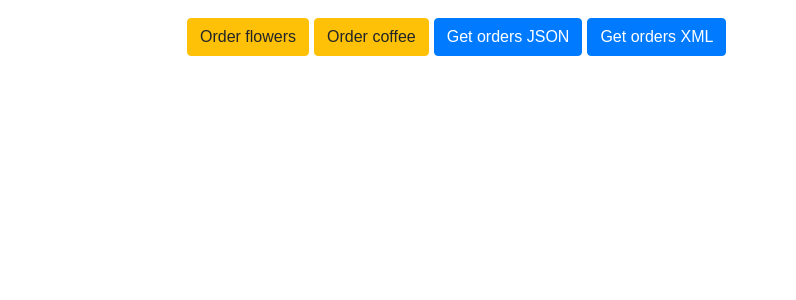
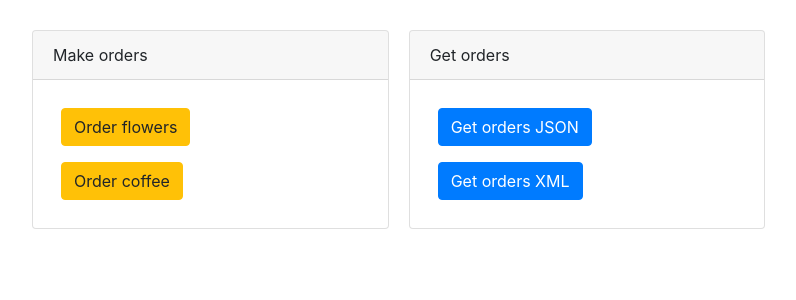
Before and after one commit to AloyzasV/courier, a Symfony app: template templates/index.html.twig in a window 1280 px wide. Shown: the top 300 px of the page, without its empty margins (53-849 px from the left). Run offline with Twig, Linux system fonts and the light colour scheme; the template is opened without the code that fills it, so the values that code supplies are empty; some libraries are stand-ins or nearby versions.

Commit message:
Completed forms and home page, error handling

```diff
--- /dev/null
+++ b/public/css/custom.css
@@ -0,0 +1,16 @@
+label.required:before {
+    content: "* ";
+    color: red;
+}
+.form-check-label.required:before {
+    content: none;
+}
+#map {
+    width: auto;
+    height: 400px;
+    margin-bottom: 20px;
+}
+.card {
+    margin-top: 30px;
+    margin-bottom: 30px;
+}
--- a/src/Entity/Order/FlowerOrder.php
+++ b/src/Entity/Order/FlowerOrder.php
@@ -33,6 +33,7 @@ class FlowerOrder implements OrderInterface
     /**
      * @ORM\Column(type="datetime")
      * @Assert\NotBlank
+     * @Assert\DateTime(format="Y-m-d H:i")
      */
     private $deliverOn;
 
--- a/src/Service/Strategy/ReturnTypeContext.php
+++ b/src/Service/Strategy/ReturnTypeContext.php
@@ -9,6 +9,7 @@ use Symfony\Component\Serializer\Serializer;
 use Symfony\Component\Serializer\Encoder\XmlEncoder;
 use Symfony\Component\Serializer\Encoder\JsonEncoder;
 use Symfony\Component\HttpFoundation\Response;
+use Symfony\Component\HttpKernel\Exception\NotFoundHttpException;
 
 class ReturnTypeContext
 {
@@ -28,6 +29,11 @@ class ReturnTypeContext
     public function return(string $type): Response
     {
         $orders = $this->getOrdersListService->getOrdersForCourier();
+
+        if (count($orders) == 0) {
+            throw new NotFoundHttpException('No orders available');
+        }
+
         $serializer = new Serializer([], [new XmlEncoder(), new JsonEncoder()]);
 
         foreach ($this->strategies as $strategy) {
--- a/templates/base.html.twig
+++ b/templates/base.html.twig
@@ -5,6 +5,7 @@
         <title>{% block title %}Courier app{% endblock %}</title>
         <link rel="stylesheet" href="https://stackpath.bootstrapcdn.com/bootstrap/4.5.0/css/bootstrap.min.css" integrity="sha384-9aIt2nRpC12Uk9gS9baDl411NQApFmC26EwAOH8WgZl5MYYxFfc+NcPb1dKGj7Sk" crossorigin="anonymous">
         <link rel="stylesheet" href="https://cdnjs.cloudflare.com/ajax/libs/jquery-datetimepicker/2.5.20/jquery.datetimepicker.min.css">
+        <link rel="stylesheet" href="{{ asset('css/custom.css') }}">
         {% block stylesheets %}{% endblock %}
     </head>
     <body>
--- a/templates/index.html.twig
+++ b/templates/index.html.twig
@@ -1,17 +1,58 @@
 {% extends 'base.html.twig' %}
 
-{% block title %}Hello HomePageController!{% endblock %}
+{% block title %}Home{% endblock %}
 
 {% block body %}
-<style>
-    .example-wrapper { margin: 1em auto; max-width: 800px; width: 95%; font: 18px/1.5 sans-serif; }
-    .example-wrapper code { background: #F5F5F5; padding: 2px 6px; }
-</style>
 
-<div class="example-wrapper">
-    <a href="{{ path('flower') }}" class="btn btn-warning">Order flowers</a>
-    <a href="{{ path('coffee') }}" class="btn btn-warning">Order coffee</a>
-    <a target="_blank" href="{{ path('get_order_list', { 'type': 'json' }) }}" class="btn btn-primary">Get orders JSON</a>
-    <a target="_blank" href="{{ path('get_order_list', { 'type': 'xml' }) }}" class="btn btn-primary">Get orders XML</a>
+<div class="card-columns">
+    <div class="card">
+        <div class="card-header">
+            Make orders
+        </div>
+        <div class="card-body">
+            <div class="d-flex flex-column">
+                <div class="p-2">
+                    <a href="{{ path('flower') }}" class="btn btn-warning">Order flowers</a>
+                </div>
+                <div class="p-2">
+                    <a href="{{ path('coffee') }}" class="btn btn-warning">Order coffee</a>
+                </div>
+            </div>
+        </div>
+    </div>
+    <div class="card">
+        <div class="card-header">
+            Get orders
+        </div>
+        <div class="card-body">
+            <div class="d-flex flex-column">
+                <div class="p-2">
+                    <a target="_blank" href="{{ path('get_order_list', { 'type': 'json' }) }}" class="btn btn-primary">Get orders JSON</a>
+                </div>
+                <div class="p-2">
+                    <a target="_blank" href="{{ path('get_order_list', { 'type': 'xml' }) }}" class="btn btn-primary">Get orders XML</a>
+                </div>
+            </div>
+        </div>
+    </div>
+    {% if app.session.flashbag.peekAll() is not empty %}
+        <div class="card">
+            <div class="card-header">
+                Messages
+            </div>
+            <div class="card-body">
+                {% for message in app.flashes('success') %}
+                    <div class="alert alert-success">
+                        {{ message }}
+                    </div>
+                {% endfor %}
+                {% for message in app.flashes('error') %}
+                    <div class="alert alert-danger">
+                        {{ message }}
+                    </div>
+                {% endfor %}
+            </div>
+        </div>
+    {% endif %}
 </div>
 {% endblock %}
```
Also changed, not shown: src/Controller/CoffeeOrderController.php (+9 -3 lines), src/Controller/FlowerOrderController.php (+9 -3 lines), src/Controller/GetOrderListController.php (+8 -1 lines), src/Form/CoffeeOrder/CoffeeOrderFormType.php (+7 -4 lines), src/Form/FlowerOrder/FlowerOrderFormType.php (+4 -4 lines), templates/coffee/index.html.twig (+32 -19 lines), templates/flower/index.html.twig (+17 -17 lines), 1 other file.
